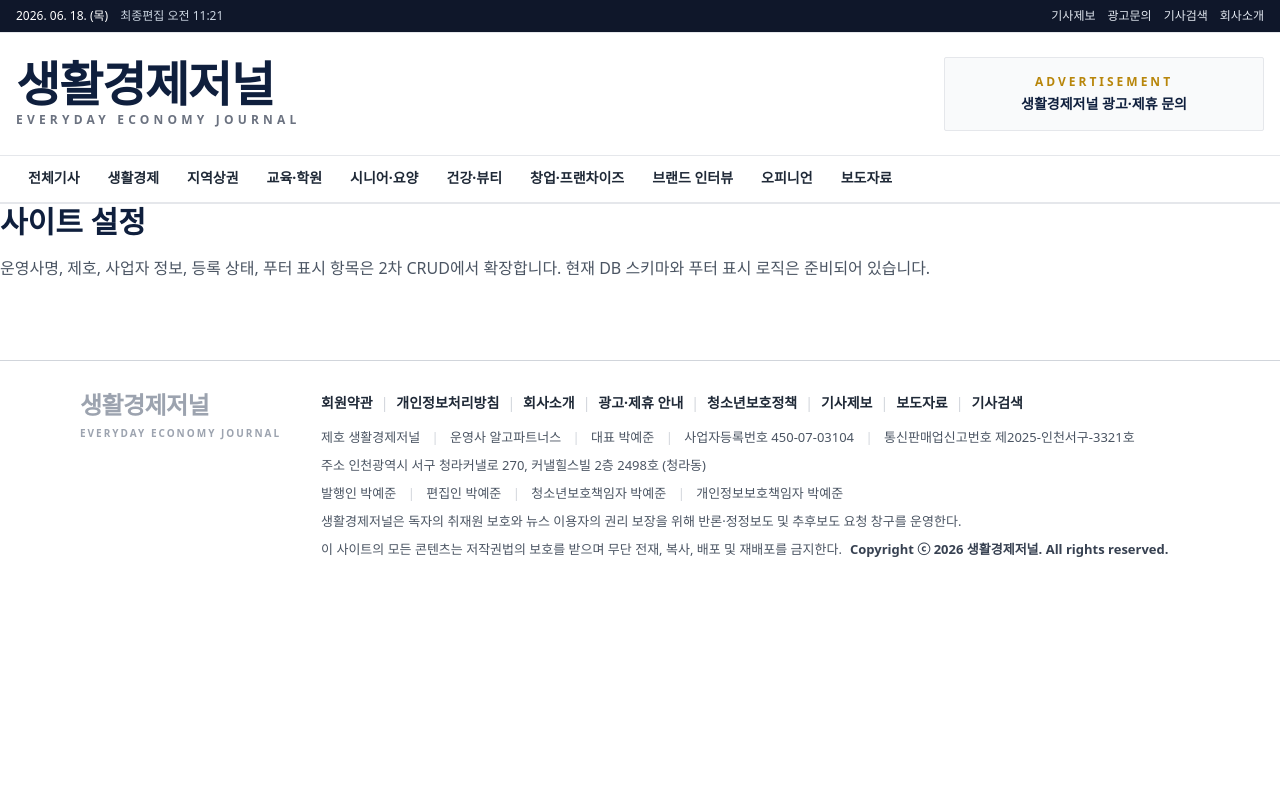
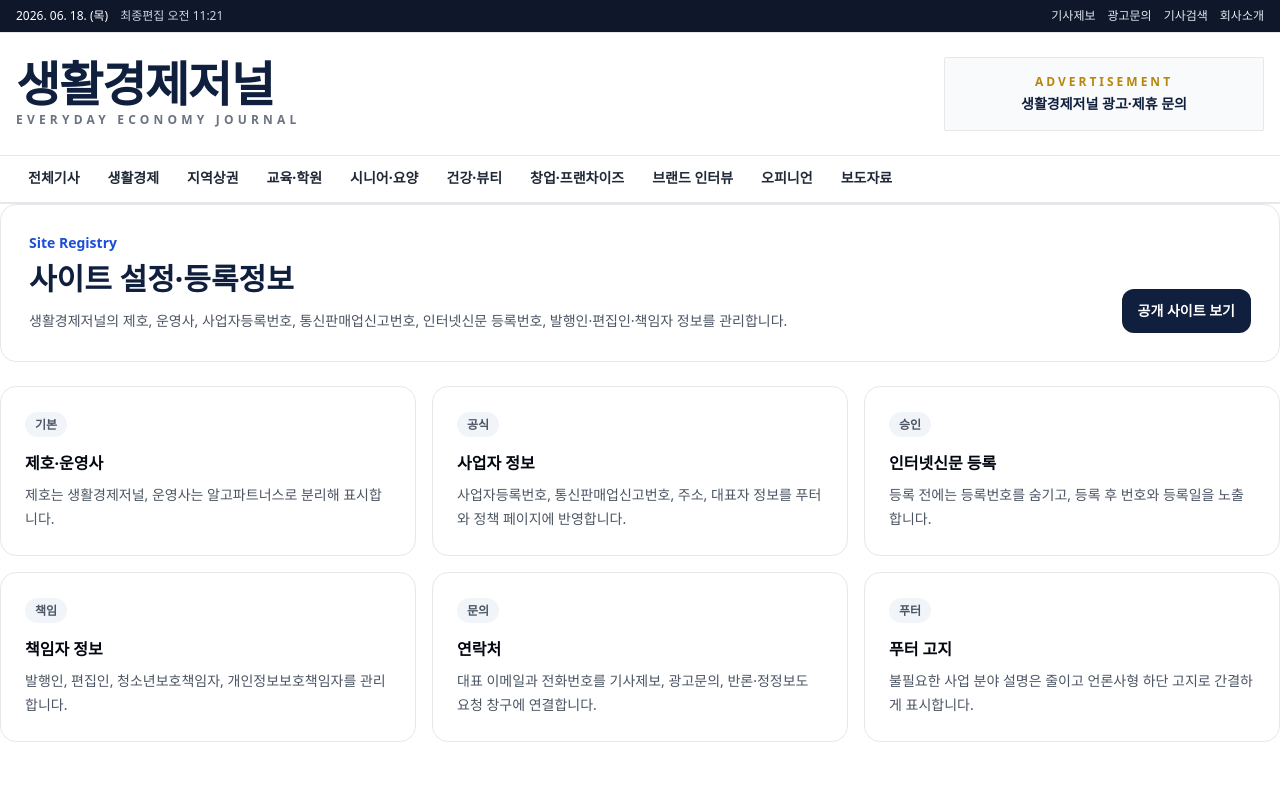
Before and after one commit to apark12321-ux/vision-media-mediaoffice, a Next.js app: page /admin/settings in a window 1280 px wide. Shown: the top 800 px of the page. Built offline with nearby package versions, Linux system fonts and the light colour scheme; no server answers; the database is empty.

Commit message:
Expand official site settings admin overview

```diff
--- a/app/admin/settings/page.tsx
+++ b/app/admin/settings/page.tsx
@@ -1 +1,21 @@
-export default function SettingsPage() { return <div><h1 className="text-3xl font-black text-brand-navy">사이트 설정</h1><p className="mt-4 text-gray-600">운영사명, 제호, 사업자 정보, 등록 상태, 푸터 표시 항목은 2차 CRUD에서 확장합니다. 현재 DB 스키마와 푸터 표시 로직은 준비되어 있습니다.</p></div>; }
+import { AdminModulePage } from '@/components/admin/admin-module-page';
+
+export default function SettingsPage() {
+  return (
+    <AdminModulePage
+      eyebrow="Site Registry"
+      title="사이트 설정·등록정보"
+      description="생활경제저널의 제호, 운영사, 사업자등록번호, 통신판매업신고번호, 인터넷신문 등록번호, 발행인·편집인·책임자 정보를 관리합니다."
+      items={[
+        { title: '제호·운영사', description: '제호는 생활경제저널, 운영사는 알고파트너스로 분리해 표시합니다.', status: '기본' },
+        { title: '사업자 정보', description: '사업자등록번호, 통신판매업신고번호, 주소, 대표자 정보를 푸터와 정책 페이지에 반영합니다.', status: '공식' },
+        { title: '인터넷신문 등록', description: '등록 전에는 등록번호를 숨기고, 등록 후 번호와 등록일을 노출합니다.', status: '승인' },
+        { title: '책임자 정보', description: '발행인, 편집인, 청소년보호책임자, 개인정보보호책임자를 관리합니다.', status: '책임' },
+        { title: '연락처', description: '대표 이메일과 전화번호를 기사제보, 광고문의, 반론·정정보도 요청 창구에 연결합니다.', status: '문의' },
+        { title: '푸터 고지', description: '불필요한 사업 분야 설명은 줄이고 언론사형 하단 고지로 간결하게 표시합니다.', status: '푸터' }
+      ]}
+      primaryHref="/"
+      primaryLabel="공개 사이트 보기"
+    />
+  );
+}
```
